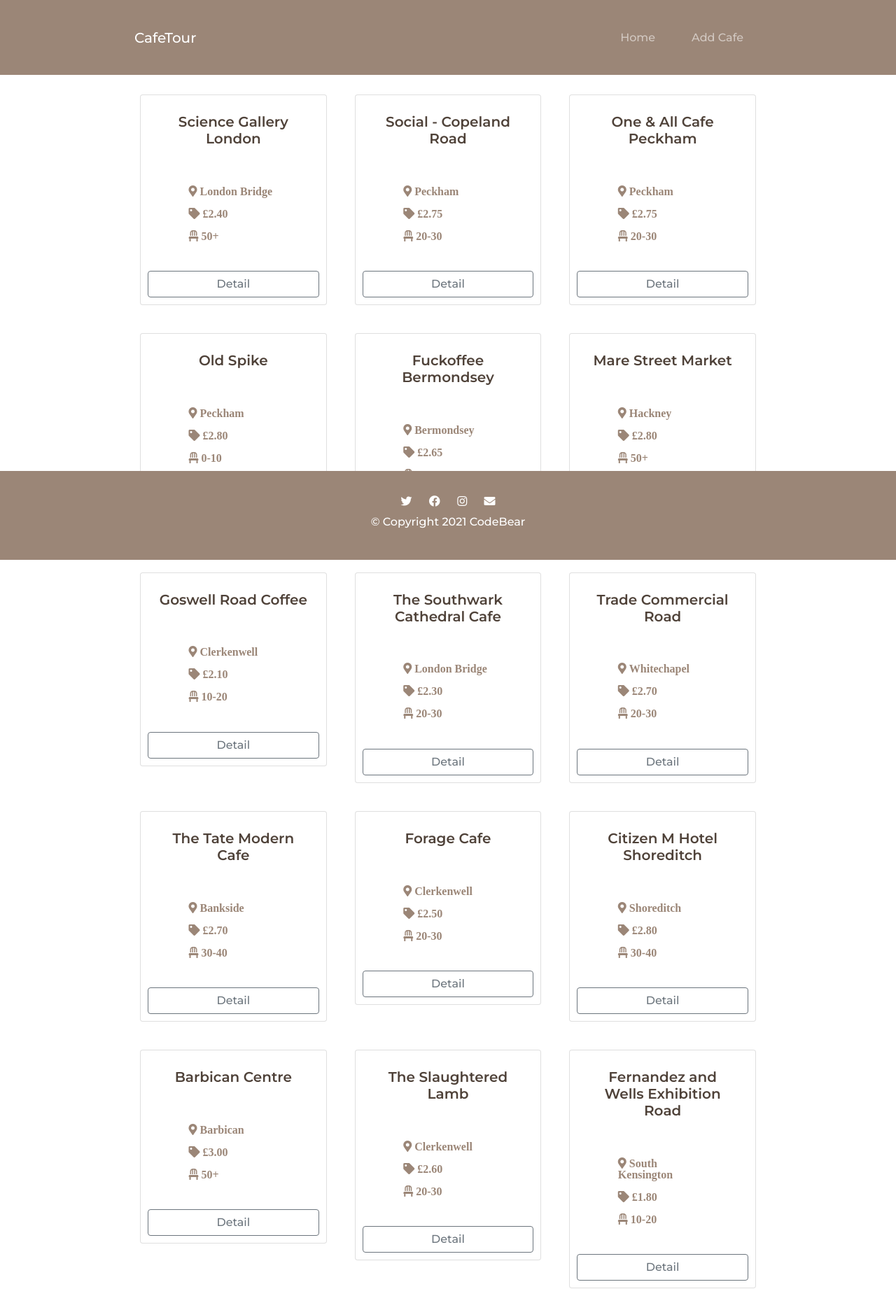
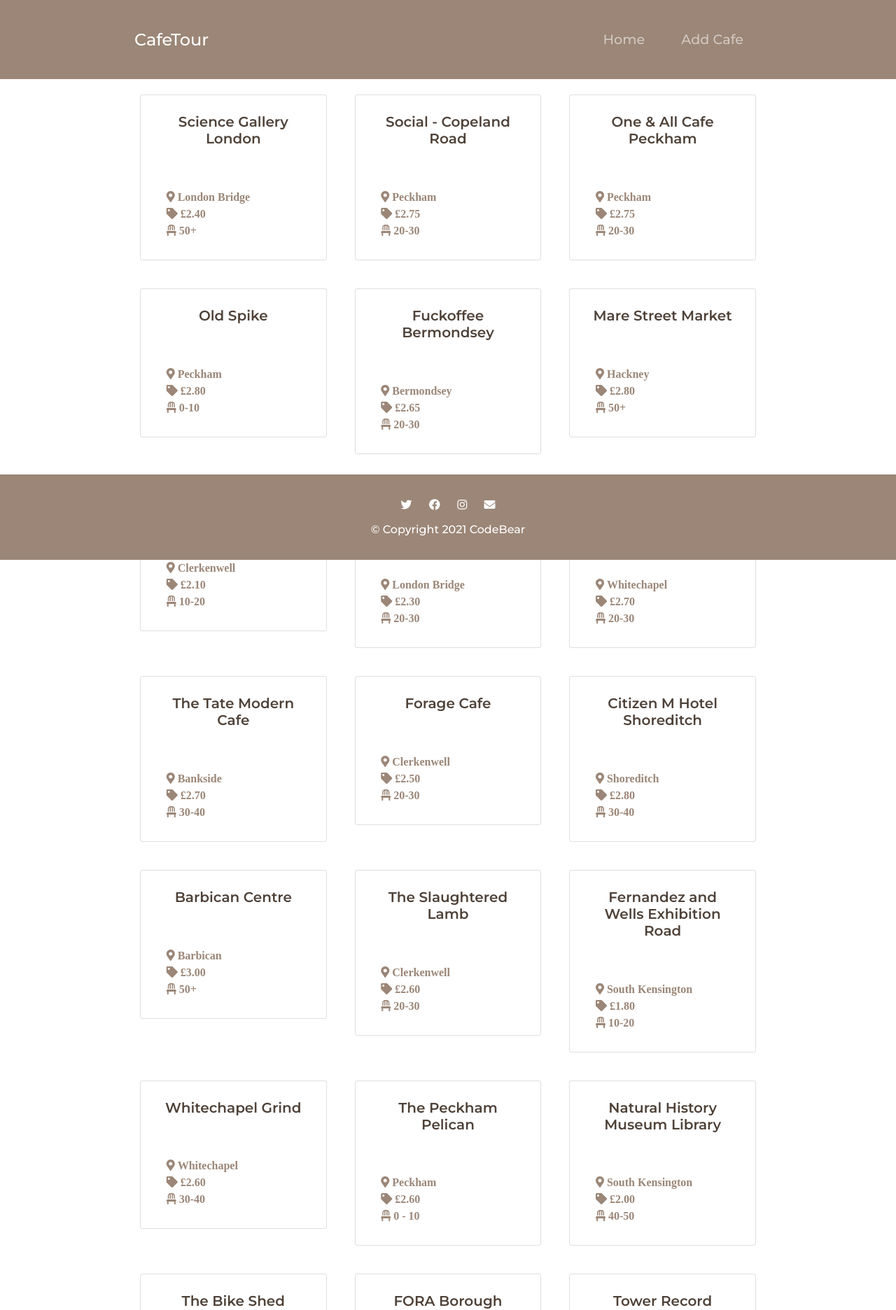
Before and after one commit to chia9322/cafe-tour, a Flask app: page / in a window 1280 px wide. Shown: the top 1872 px of the page at 70% size. Run offline with Flask 2, Linux system fonts and the light colour scheme; data comes from the database, SQL or seed files in the repository; both versions use the stored data as it was after the commit; some libraries are stand-ins or nearby versions.

Commit message:
Update Layout

```diff
--- a/main.py
+++ b/main.py
@@ -21,6 +21,7 @@ class Cafe(db.Model):
     id = db.Column(db.Integer, primary_key=True)
     name = db.Column(db.String(250), unique=True, nullable=False)
     map_url = db.Column(db.String(500), nullable=False)
+    map_embed = db.Column(db.String(500), nullable=True)
     img_url = db.Column(db.String(500), nullable=False)
     location = db.Column(db.String(250), nullable=False)
     has_sockets = db.Column(db.Boolean, nullable=False)
@@ -44,6 +45,7 @@ class CafeForm(FlaskForm):
     seats = StringField('Seats', validators=[DataRequired()])
     coffee_price = StringField('Coffee Price', validators=[DataRequired()])
     map_url = StringField('Map Url', validators=[DataRequired()])
+    map_embed = StringField('Map Embed Url (Optional)')
     img_url = StringField('Image Url', validators=[DataRequired()])
     has_wifi = BooleanField('Wifi')
     can_take_calls = BooleanField('Phone Call')
@@ -71,6 +73,7 @@ def add_cafe():
         new_cafe = Cafe(
             name=add_cafe_form.name.data,
             map_url=add_cafe_form.map_url.data,
+            map_embed=add_cafe_form.map_embed.data,
             img_url=add_cafe_form.img_url.data,
             location=add_cafe_form.location.data,
             has_sockets=add_cafe_form.has_sockets.data,
@@ -94,6 +97,7 @@ def edit_cafe(cafe_id):
     if edit_form.validate_on_submit():
         cafe_to_update.name = edit_form.name.data
         cafe_to_update.map_url = edit_form.map_url.data
+        cafe_to_update.map_embed = edit_form.map_embed.data
         cafe_to_update.img_url = edit_form.img_url.data
         cafe_to_update.location = edit_form.location.data
         cafe_to_update.has_sockets = edit_form.has_sockets.data
--- a/static/css/styles.css
+++ b/static/css/styles.css
@@ -28,9 +28,12 @@ body {
   top: 0;
   width: 100%;
 }
-
+.navbar-brand{
+  font-size: 150%
+}
 .nav-item {
   padding: 0 18px;
+  font-size: 120%
 }
 
 
@@ -41,9 +44,13 @@ body {
 .card {
   padding: 10px;
 }
+#cafes a {
+  text-decoration: none;
+}
 
 .card-title {
   font-weight: 600;
+  color: #4f4239;
 }
 
 .cafe-column {
@@ -53,6 +60,7 @@ body {
 .cafe-icon {
   margin: 10px;
   color: white;
+
 }
 
 .icon-available {
@@ -60,8 +68,18 @@ body {
 }
 
 .home-cafe-detail {
-padding: 5% 20%;
+  padding: 7% 5% 0;
   text-align: left;
+  color: #9b8677;
+}
+
+.card:hover {
+  background-color: #d6cec8;
+}
+.card:hover .cafe-icon {
+  color: #d6cec8;
+}
+.card:hover .icon-available {
   color: #9b8677;
 }
 
@@ -91,18 +109,15 @@ padding: 5% 20%;
 /* Cafe Editor Form */
 .cafe-form {
   padding: 10% 30%;
+  line-height: 200%;
   text-align: left;
+  font-size: 120%
 }
 
 
 
 /* Footer */
 .footer {
-  position: fixed;
-  left: 0;
-  bottom: 0;
-  width: 100%;
-  color: white;
   background-color: #9b8677
   text-align: center;
 }
@@ -130,7 +145,6 @@ padding: 5% 20%;
 /* Query */
 @media only screen and (max-device-width: 480px) {
   h1, h2, h3, h4, h5, h6, p, a, i {
-    font-size: 140%;
   }
   #cafes {
     padding: 7% 0 10%;
@@ -139,7 +153,6 @@ padding: 5% 20%;
     padding: 10% 0;
   }
   .cafe-form {
-    font-size: 140%;
     padding: 15% 20%;
   }
 }
--- a/templates/cafe_editor.html
+++ b/templates/cafe_editor.html
@@ -2,7 +2,7 @@
 {% include "header.html" %}
 
 <div class="container-fluid cafe-form">
-    {{ wtf.quick_form(form, button_map={'submit':'secondary'}) }}
+    {{ wtf.quick_form(form, button_map={'submit':'secondary btn-lg'}) }}
 </div>
 
 {% include "footer.html" %}
--- a/templates/footer.html
+++ b/templates/footer.html
@@ -1,11 +1,17 @@
 <footer>
 <section id="footer" class="color-section">
   <div class="container-fluid">
+    <h6>
     <a class="fab fa-twitter social-icon"></a>
     <a class="fab fa-facebook social-icon"></a>
     <a class="fab fa-instagram social-icon"></a>
     <a class="fas fa-envelope social-icon" href="mailto:chia9322@gmail.com"></a>
-    <p>© Copyright 2021 CodeBear</p>
+    </h6>
+    <h6>© Copyright 2021 CodeBear</h6>
   </div>
 </section>
 </footer>
+
+</body>
+
+</html>
--- a/templates/header.html
+++ b/templates/header.html
@@ -17,7 +17,8 @@
   <link href="https://cdn.jsdelivr.net/npm/bootstrap@5.0.2/dist/css/bootstrap.min.css" rel="stylesheet" integrity="sha384-EVSTQN3/azprG1Anm3QDgpJLIm9Nao0Yz1ztcQTwFspd3yD65VohhpuuCOmLASjC" crossorigin="anonymous">
   <link rel="stylesheet" href="/static/css/styles.css">
 
-
+</head>
+<body>
 
   <section id="title" class="color-section">
 
@@ -43,5 +44,3 @@
 
 
   </section>
-
-</head>
--- a/templates/index.html
+++ b/templates/index.html
@@ -1,5 +1,4 @@
 {% include "header.html" %}
-<body>
 
   <section id="cafes" class="white-section">
     <div class="container-fluid">
@@ -7,46 +6,45 @@
 
         {% for cafe in cafes : %}
         <div class="col-12 col-lg-6 col-xl-4 cafe-column">
+          <a href="/cafe/{{cafe.id}}">
           <div class="card" style="width: 100%;">
             <div class="card-body">
               <h5 class="card-title">{{cafe.name}}</h5>
 
 
                 {% if cafe.has_wifi : %}
-                  <i class="far fa-wifi cafe-icon icon-available"></i>
+                  <h5 class="far fa-wifi cafe-icon icon-available"></h5>
                 {% else : %}
-                  <i class="far fa-wifi cafe-icon"></i>
+                  <h5 class="far fa-wifi cafe-icon"></h5>
                 {% endif %}
                 {% if cafe.has_sockets : %}
-                  <i class="far fa-plug cafe-icon icon-available"></i>
+                  <h5 class="far fa-plug cafe-icon icon-available"></h5>
                 {% else : %}
-                  <i class="far fa-plug cafe-icon"></i>
+                  <h5 class="far fa-plug cafe-icon"></h5>
                 {% endif %}
                 {% if cafe.can_take_calls : %}
-                  <i class="far fa-phone cafe-icon icon-available"></i>
+                  <h5 class="far fa-phone cafe-icon icon-available"></h5>
                 {% else : %}
-                  <i class="far fa-phone cafe-icon"></i>
+                  <h5 class="far fa-phone cafe-icon"></h5>
                 {% endif %}
                 {% if cafe.has_toilet : %}
-                  <i class="far fa-toilet cafe-icon icon-available"></i>
+                  <h5 class="far fa-toilet cafe-icon icon-available"></h5>
                 {% else : %}
                   <i class="far fa-toilet cafe-icon"></i>
                 {% endif %}
 
 
                 <div class="home-cafe-detail">
-                  <p class="fas fa-map-marker-alt"> {{cafe.location}}</p>
+                  <h6 class="fas fa-map-marker-alt"> {{cafe.location}}</h6>
                   <br>
-                  <p class="fas fa-tag"> {{cafe.coffee_price}}</p>
+                  <h6 class="fas fa-tag"> {{cafe.coffee_price}}</h6>
                   <br>
-                  <p class="fas fa-chair"> {{cafe.seats}}</p>
+                  <h6 class="fas fa-chair"> {{cafe.seats}}</h6>
                 </div>
 
             </div>
-            <div class="d-grid gap-2">
-            <a href="/cafe/{{cafe.id}}" class="btn btn-outline-secondary">Detail</a>
-            </div>
           </div>
+          </a>
         </div>
         {% endfor %}
 
@@ -54,6 +52,4 @@
     </div>
   </section>
 
-</body>
-
 {% include "footer.html" %}
```
Also changed, not shown: templates/cafe_detail.html (+26 -25 lines), cafes.db.
